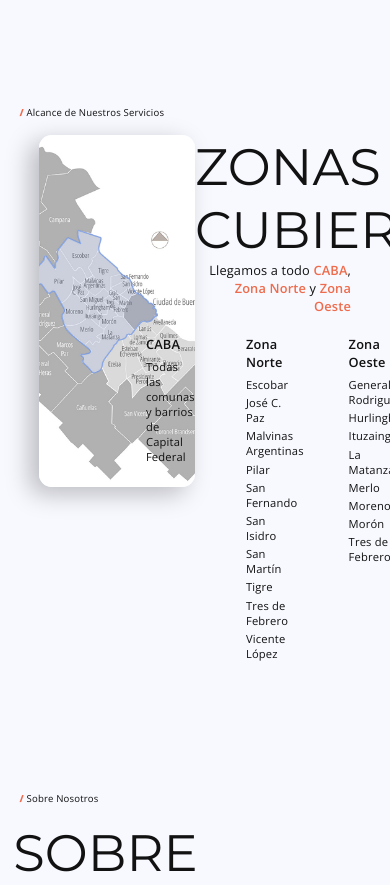
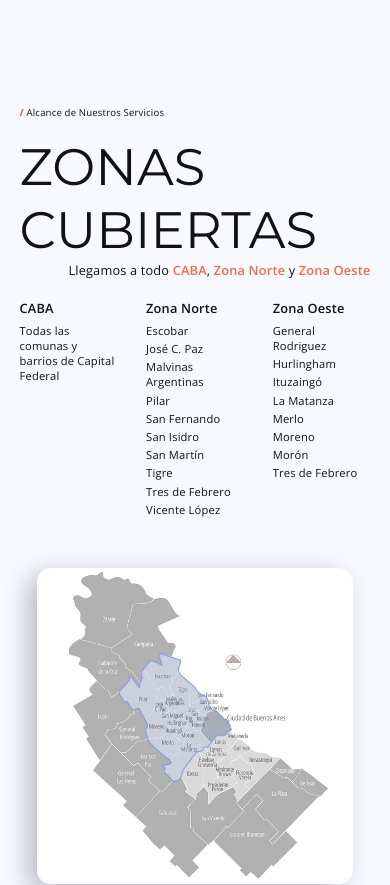
Before and after one commit to nicolas-ponce/OlivosService, a React (Vite) app: page / in a window 390 px wide. Shown: the part 1860-2745 px from the top of the page. Built offline with nearby package versions, Linux system fonts and the light colour scheme.

Commit message:
0.6.0 - Añadido responsiveness al alcance section

```diff
--- a/src/sections/alcance-section/Alcance_Section.style.ts
+++ b/src/sections/alcance-section/Alcance_Section.style.ts
@@ -8,6 +8,16 @@ export const Container = styled(motion.div)`
     width: 80%;
     margin: 0 auto;
     justify-content: space-between;
+
+    @media (max-width: 1280px) {
+        width: 90%;
+        gap: 4rem;
+    }
+
+    @media (max-width: 768px) {
+        flex-direction: column;
+    }
+
 `
 
 export const ImgDiv = styled(motion.div)`
@@ -18,6 +28,18 @@ export const ImgDiv = styled(motion.div)`
     -moz-box-shadow: -9px 7px 24px 0px rgba(0,0,0,0.25);
     border-radius: 1.6rem;
     display: flex;
+
+    @media (max-width: 768px) {
+        order: 1;
+        align-self: center;
+        width: 80%;
+        height: auto;
+    }
+
+    @media (max-width: 480px) {
+        width: 90%;
+    }
+
 `
 
 export const Img = styled.img`
@@ -45,6 +67,13 @@ export const TextDiv = styled.div`
         }
     }
 
+
+    @media (max-width: 768px) {
+        width: 100%;
+        h2 {
+            text-align: left;
+        }
+    }
 `
 
 
@@ -52,8 +81,12 @@ export const ListContainer = styled(motion.div)`
     display: flex;
     flex-direction: row;
     justify-content: center;
-    gap: 6.4rem;
+    gap: 5.4rem;
     margin: 2.4rem auto;
+
+    @media (max-width: 1280px) {
+        gap: 3.6rem;
+    }
 `
 
 export const SingleDivList = styled(motion.div)`
--- a/src/sections/alcance-section/Alcance_Section.tsx
+++ b/src/sections/alcance-section/Alcance_Section.tsx
@@ -32,7 +32,7 @@ export const Alcance_Section = () => {
                 <motion.h2
                     initial={{ opacity: 0, x: 100 }}
                     whileInView={{ opacity: 1, x: 0 }}
-                    viewport={{ amount: 1, once: true }}
+                    viewport={{ amount: 0.5, once: true }}
                 >ZONAS CUBIERTAS</motion.h2>
                 <motion.p
                     initial={{ opacity: 0, x: 100 }}
```
